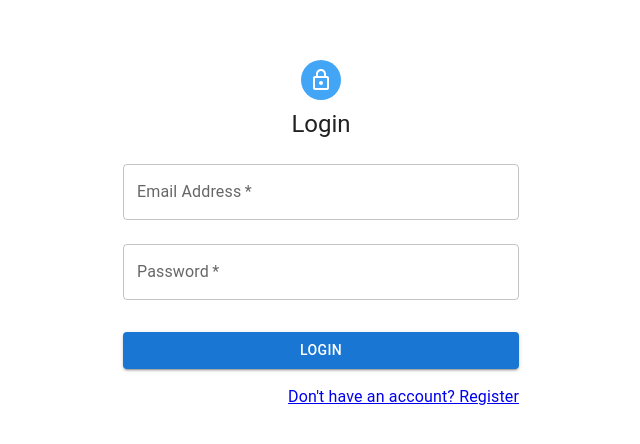
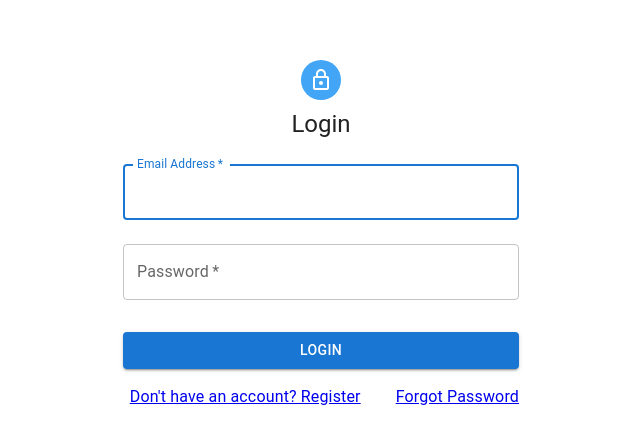
Before and after one commit to ShaivalDesai/frontend, a React (Create React App) app: page / in a window 1280 px wide. Shown: the part 108-552 px from the top of the page, without its empty margins (319-959 px from the left). Built offline with nearby package versions, Linux system fonts and the light colour scheme.

Commit message:
updated_with_register_validation

```diff
--- a/src/pages/Login.tsx
+++ b/src/pages/Login.tsx
@@ -1,24 +1,112 @@
-import React, { useState } from "react";
-import AuthForm from "./AuthForm";
+// import React, { useState } from "react";
+// import AuthForm from "./AuthForm";
+
+// const Login = () => {
+//   const [credentials, setCredentials] = useState({ email: "", password: "" });
+
+//   const handleChange = (e: React.ChangeEvent<HTMLInputElement>) => {
+//     setCredentials({ ...credentials, [e.target.name]: e.target.value });
+//   };
+
+//   const handleLogin = () => {
+//     // Login logic here
+//   };
+
+//   return (
+//     <AuthForm
+//       formType="login"
+//       credentials={credentials}
+//       onChange={handleChange}
+//       onSubmit={handleLogin}
+//     />
+//   );
+// };
+
+// export default Login;
+
+import { LockOutlined } from "@mui/icons-material";
+import {
+  Container,
+  CssBaseline,
+  Box,
+  Avatar,
+  Typography,
+  TextField,
+  Button,
+  Grid,
+} from "@mui/material";
+import { useState } from "react";
+import { Link } from "react-router-dom";
 
 const Login = () => {
-  const [credentials, setCredentials] = useState({ email: "", password: "" });
+  const [email, setEmail] = useState("");
+  const [password, setPassword] = useState("");
 
-  const handleChange = (e: React.ChangeEvent<HTMLInputElement>) => {
-    setCredentials({ ...credentials, [e.target.name]: e.target.value });
-  };
-
-  const handleLogin = () => {
-    // Login logic here
-  };
+  const handleLogin = () => {};
 
   return (
-    <AuthForm
-      formType="login"
-      credentials={credentials}
-      onChange={handleChange}
-      onSubmit={handleLogin}
-    />
+    <>
+      <Container maxWidth="xs">
+        <CssBaseline />
+        <Box
+          sx={{
+            mt: 20,
+            display: "flex",
+            flexDirection: "column",
+            alignItems: "center",
+          }}
+        >
+          <Avatar sx={{ m: 1, bgcolor: "primary.light" }}>
+            <LockOutlined />
+          </Avatar>
+          <Typography variant="h5">Login</Typography>
+          <Box sx={{ mt: 1 }}>
+            <TextField
+              margin="normal"
+              required
+              fullWidth
+              id="email"
+              label="Email Address"
+              name="email"
+              autoFocus
+              value={email}
+              onChange={(e) => setEmail(e.target.value)}
+            />
+
+            <TextField
+              margin="normal"
+              required
+              fullWidth
+              id="password"
+              name="password"
+              label="Password"
+              type="password"
+              value={password}
+              onChange={(e) => {
+                setPassword(e.target.value);
+              }}
+            />
+
+            <Button
+              fullWidth
+              variant="contained"
+              sx={{ mt: 3, mb: 2 }}
+              onClick={handleLogin}
+            >
+              Login
+            </Button>
+            <Grid container justifyContent={"flex-end"}>
+              <Grid item>
+                <Link to="/register" style={{ marginRight: "35px" }}>
+                  Don't have an account? Register
+                </Link>
+                <Link to="/forgot-password">Forgot Password</Link>
+              </Grid>
+            </Grid>
+          </Box>
+        </Box>
+      </Container>
+    </>
   );
 };
 
```
